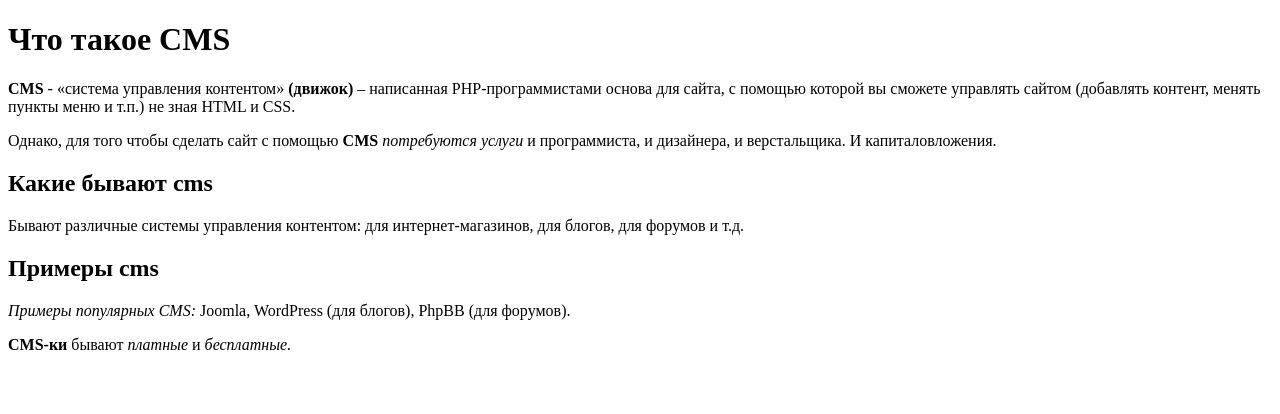
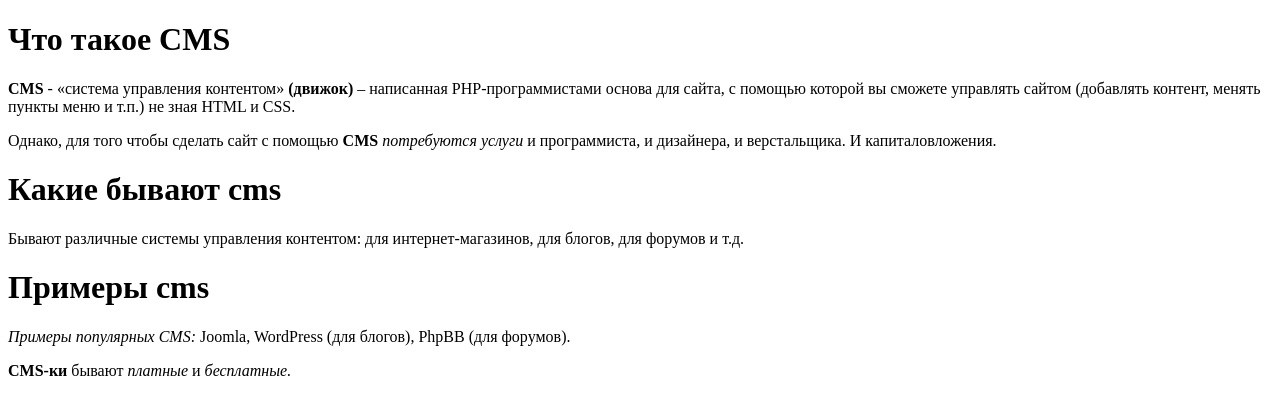
Before and after one commit to DewFill/dewfill.github.io, a website: page interface_design/task2.html in a window 1280 px wide. Drawn offline with Linux system fonts and the light colour scheme.

Commit message:
Update task2.html

```diff
--- a/interface_design/task2.html
+++ b/interface_design/task2.html
@@ -12,11 +12,11 @@
 
 <p>Однако, для того чтобы сделать сайт с помощью <b>CMS</b> <i>потребуются услуги</i> и программиста, и дизайнера, и верстальщика. И капиталовложения.</p>
 
-<h2>Какие бывают cms</h2>
+<h1>Какие бывают cms</h1>
 
 <p>Бывают различные системы управления контентом: для интернет-магазинов, для блогов, для форумов и т.д.</p>
 
-<h2>Примеры cms</h2>
+<h1>Примеры cms</h1>
 
 <p><i>Примеры популярных CMS:</i> Joomla, WordPress (для блогов), PhpBB (для форумов).</p>
 
```
